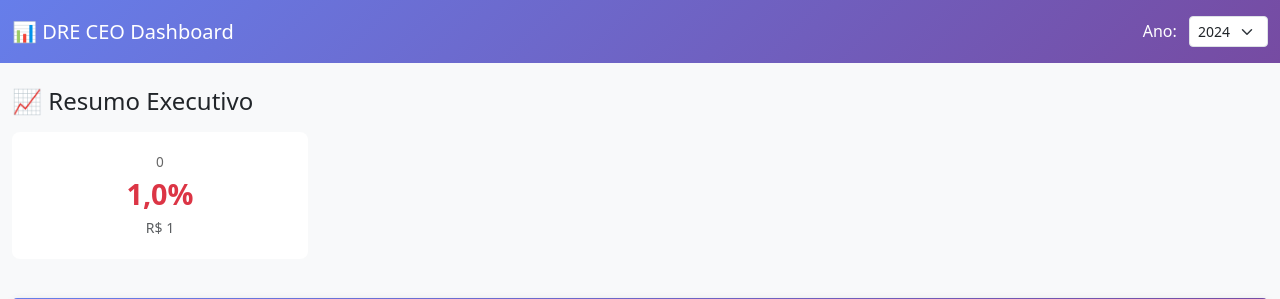
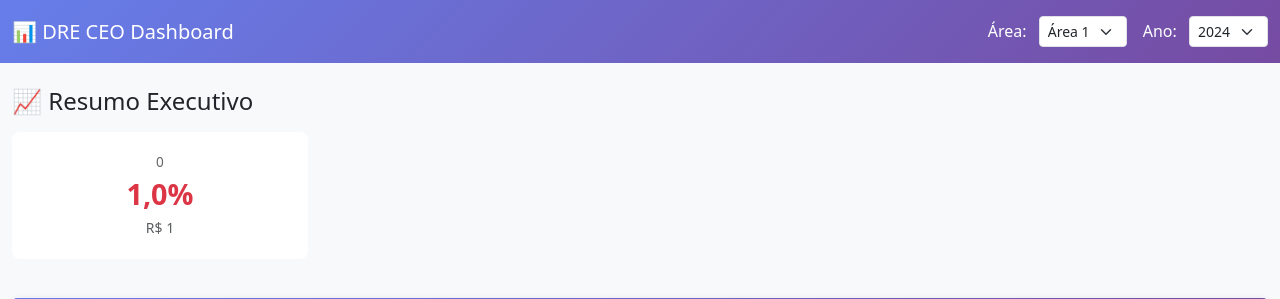
Before and after one commit to raphaeldcb/dre_ceo, a PHP site: template views/dashboard.php in a window 1280 px wide. Shown: the top 299 px of the page. Run offline with PHP 8.4, Linux system fonts and the light colour scheme; the template is opened without the code that fills it: most values are stand-ins (such as "Sample title", 1, 10 or a date in 2020).

Commit message:
correção: preservar area_id ao mudar ano no seletor
- Adicionar seletor de área no navbar para facilitar troca entre áreas
- Preservar area_id quando usuário muda o ano
- Preservar ano quando usuário muda a área
- Ambos parâmetros agora persistem na URL: ?area_id=N&ano=YYYY

```diff
--- a/views/dashboard.php
+++ b/views/dashboard.php
@@ -26,12 +26,21 @@
     <nav class="navbar navbar-expand-lg navbar-dark">
         <div class="container-fluid">
             <a class="navbar-brand" href="/">📊 DRE CEO Dashboard</a>
-            <div class="navbar-text text-white">
-                Ano: <select id="anoSelector" class="form-select form-select-sm d-inline-block w-auto ms-2">
-                    <?php for ($y = 2024; $y <= 2026; $y++): ?>
-                        <option value="<?= $y ?>" <?= ($ano === $y) ? 'selected' : '' ?>><?= $y ?></option>
-                    <?php endfor; ?>
-                </select>
+            <div class="navbar-text text-white d-flex gap-3">
+                <div>
+                    Área: <select id="areaSelector" class="form-select form-select-sm d-inline-block w-auto ms-2">
+                        <?php for ($a = 1; $a <= 8; $a++): ?>
+                            <option value="<?= $a ?>" <?= ($areaId === $a) ? 'selected' : '' ?>>Área <?= $a ?></option>
+                        <?php endfor; ?>
+                    </select>
+                </div>
+                <div>
+                    Ano: <select id="anoSelector" class="form-select form-select-sm d-inline-block w-auto ms-2">
+                        <?php for ($y = 2024; $y <= 2026; $y++): ?>
+                            <option value="<?= $y ?>" <?= ($ano === $y) ? 'selected' : '' ?>><?= $y ?></option>
+                        <?php endfor; ?>
+                    </select>
+                </div>
             </div>
         </div>
     </nav>
@@ -385,10 +394,16 @@
             return div.innerHTML;
         }
 
+        // Area selector
+        document.getElementById('areaSelector').addEventListener('change', (e) => {
+            const newAreaId = e.target.value;
+            window.location.search = `area_id=${newAreaId}&ano=${ano}`;
+        });
+
         // Year selector
         document.getElementById('anoSelector').addEventListener('change', (e) => {
             const newAno = e.target.value;
-            window.location.search = `ano=${newAno}`;
+            window.location.search = `area_id=${areaId}&ano=${newAno}`;
         });
 
         // Load on page load
```
